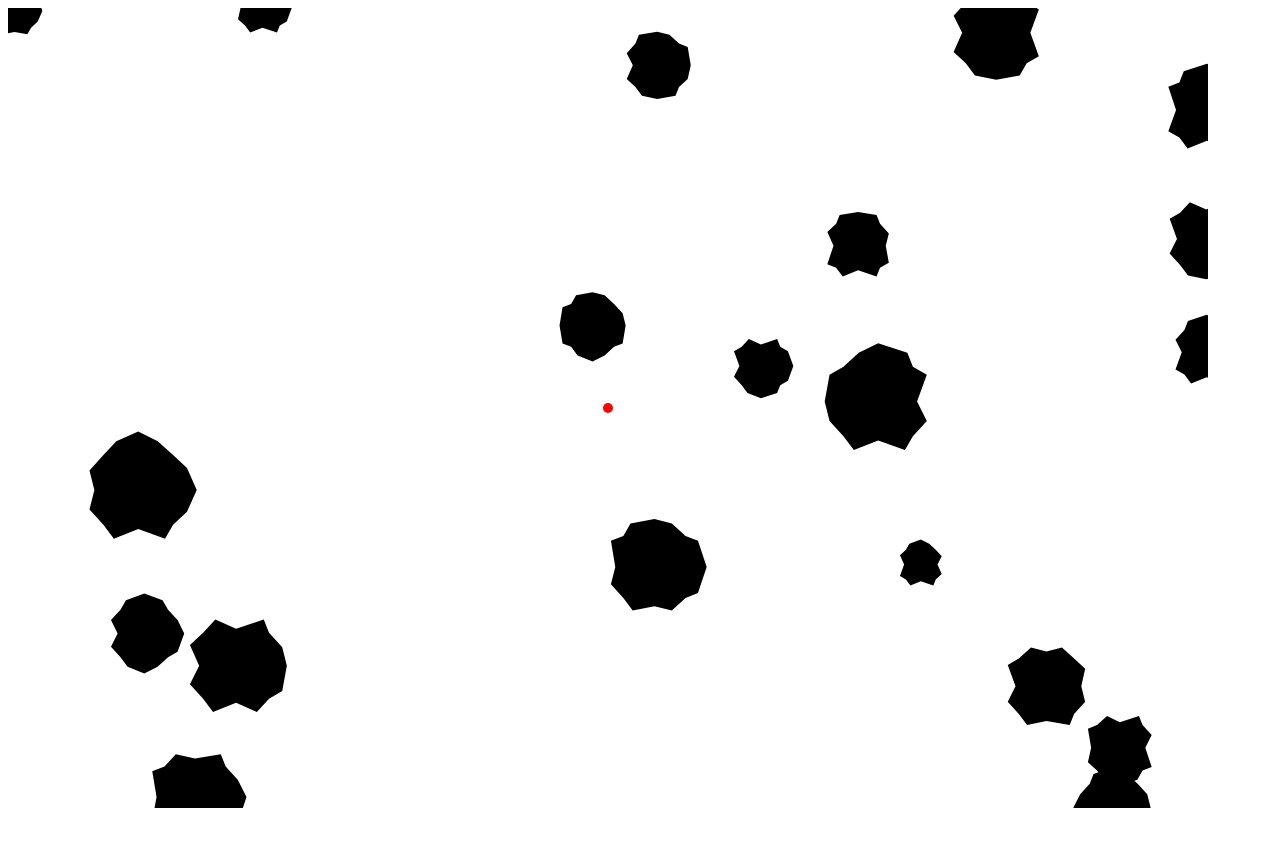
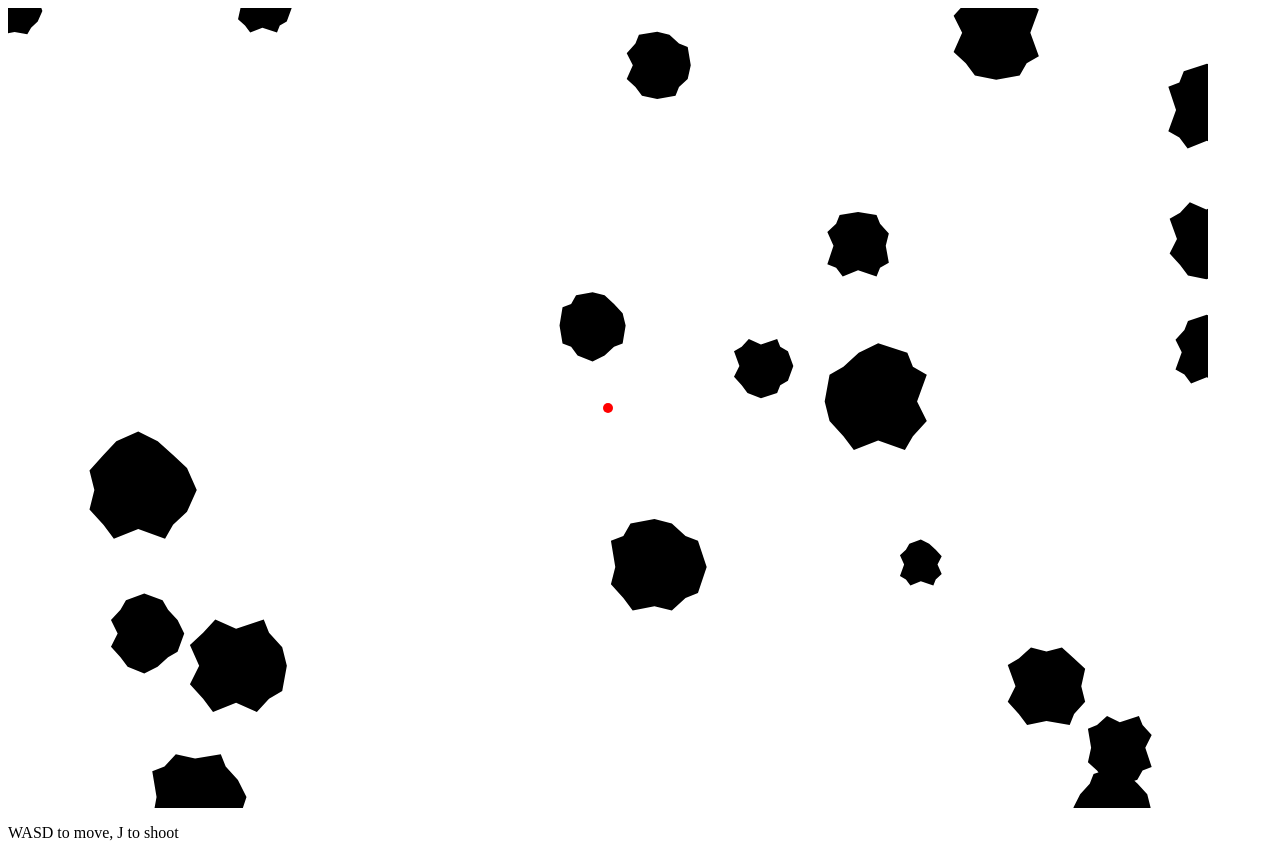
Before and after one commit to yhengkang/asteroids, a plain HTML site: page index.html in a window 1280 px wide. Before the commit the page ends 816 px from the top, so only its background shows below. Drawn offline with Linux system fonts and the light colour scheme.

Commit message:
adds instructions

```diff
--- a/index.html
+++ b/index.html
@@ -20,6 +20,7 @@
         // new Asteroids.Game(ctx).start();
         game.start();
       </script>
+      <p>WASD to move, J to shoot</p>
     </body>
 
 </html>
```
